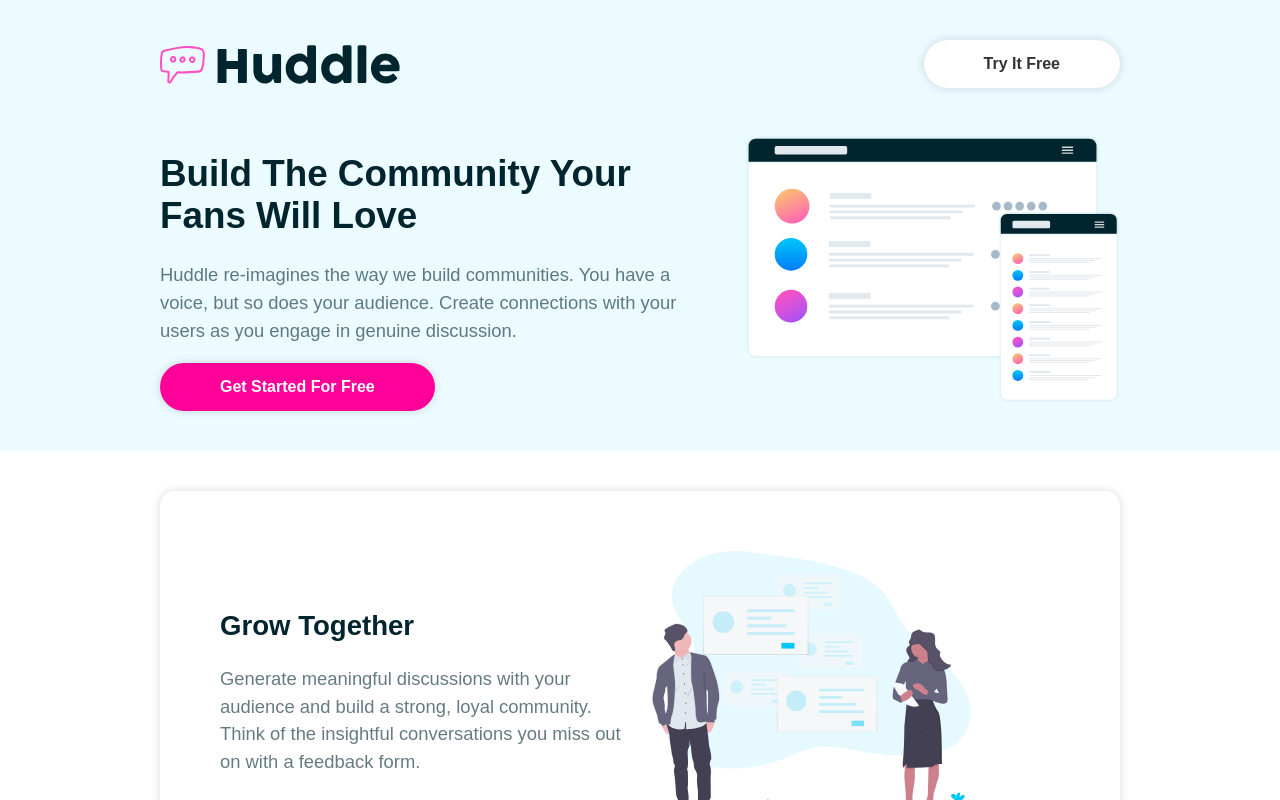
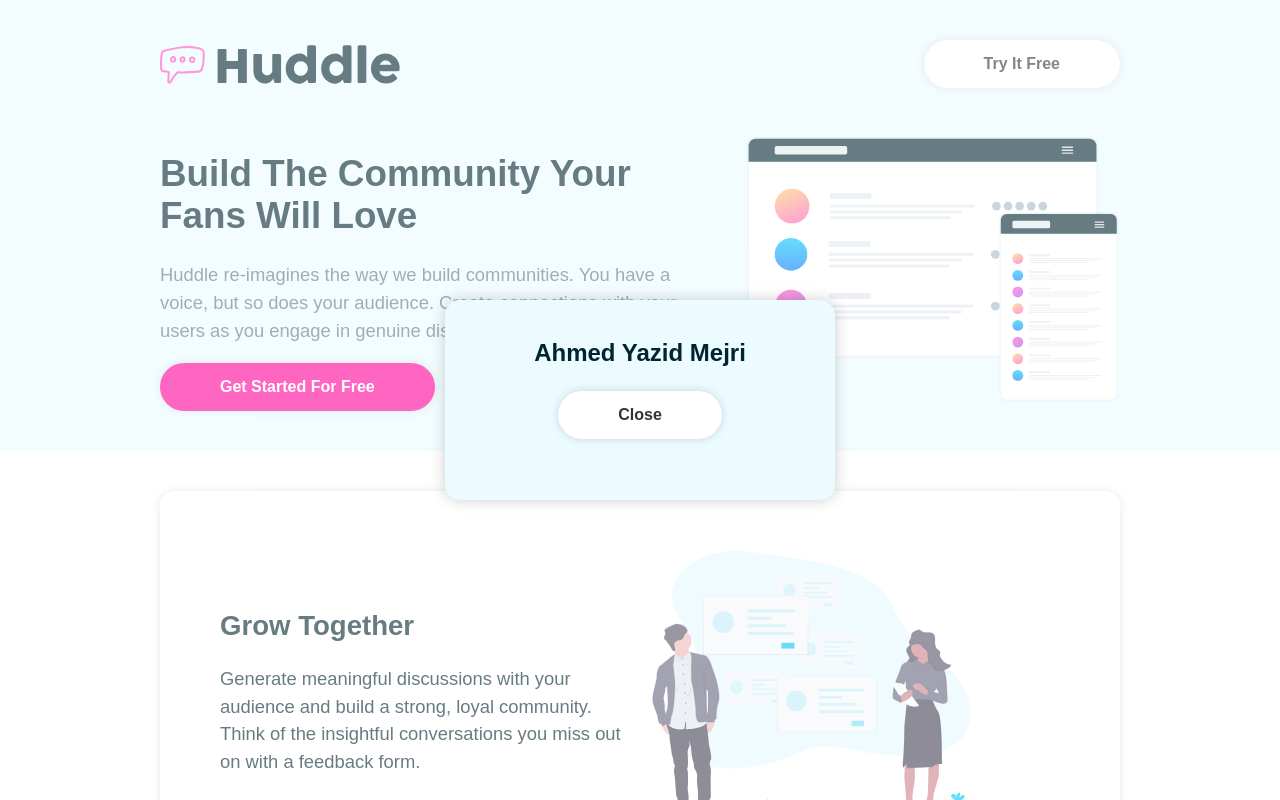
Before and after one commit to yazidam/React-Styled-Components, a React (Create React App) app: page / in a window 1280 px wide. Both pictures are taken after a click on the button "Try It Free". Shown: the top 800 px of the page. Built offline with nearby package versions, Linux system fonts and the light colour scheme.

Commit message:
Adding modal

```diff
--- /dev/null
+++ b/src/components/CardInfo.js
@@ -0,0 +1,56 @@
+import React, { useEffect } from "react";
+
+import styled from "styled-components";
+import { Button } from "./styles/Button.styled";
+
+const CardInfo = ({ setShow, show }) => {
+  const hideModal = () => {
+    setShow((prev) => !prev);
+  };
+  useEffect(() => {
+    document.addEventListener("click", hideModal);
+    return () => {
+      document.removeEventListener("click", hideModal);
+    };
+  }, [hideModal]);
+  return (
+    <StyledModal>
+      <div className="modal-box">
+        <h3>Ahmed Yazid Mejri</h3>
+        <Button onClick={() => setShow(!show)}>Close</Button>
+      </div>
+    </StyledModal>
+  );
+};
+
+export default CardInfo;
+
+const StyledModal = styled.div`
+  position: fixed;
+  top: 0;
+  left: 0;
+  height: 100vh;
+  width: 100vw;
+  background-color: rgba(255, 255, 255, 0.4);
+  display: flex;
+  justify-content: center;
+  align-items: center;
+
+  .modal-box {
+    width: 390px;
+    height: 200px;
+    background-color: #fff;
+    box-shadow: 0 0 15px rgba(0, 0, 0, 0.2);
+    padding: 15px;
+    border-radius: 2px;
+    display: flex;
+    flex-direction: column;
+    align-items: center;
+    border-radius: 15px;
+    background-color: ${({ theme }) => theme.colors.header};
+  }
+  h3 {
+    font-size: 1.5rem;
+    text-align: center;
+  }
+`;
--- a/src/components/Header.js
+++ b/src/components/Header.js
@@ -1,15 +1,22 @@
-import React from "react";
+import React, { useState } from "react";
 import { StyledHeader, Nav, Logo, Image } from "./styles/Header.styled";
 import { Container } from "../components/styles/Container.styled";
 import { Button } from "./styles/Button.styled";
 import { Flex } from "./styles/Flex.styled";
+import CardInfo from "./CardInfo";
+
 const Header = () => {
+  const [show, setShow] = useState(false);
+
+  const hundelSubmit = () => {
+    setShow((prev) => !prev);
+  };
   return (
     <StyledHeader>
       <Container>
         <Nav>
           <Logo src="./images/logo.svg" alt="logo" />
-          <Button>Try It Free</Button>
+          <Button onClick={hundelSubmit}>Try It Free</Button>
         </Nav>
         <Flex>
           <div>
@@ -25,6 +32,7 @@ const Header = () => {
           </div>
           <Image src="./images/illustration-mockups.svg" alt="" />
         </Flex>
+        {show ? <CardInfo setShow={setShow} /> : ""}
       </Container>
     </StyledHeader>
   );
--- a/src/components/styles/Card.styled.js
+++ b/src/components/styles/Card.styled.js
@@ -20,3 +20,13 @@ export const StyledCard = styled.div`
     flex-direction: column;
   }
 `;
+
+export const ShowCard = styled.div`
+  display: flex;
+  align-items: center;
+  background-color: #fff;
+  border-radius: 15px;
+  box-shadow: 0 0 10px rgba(0, 0, 0, 0.15);
+  margin: 40px 0;
+  padding: 60px;
+`;
```
